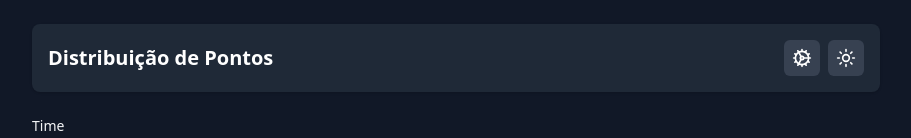
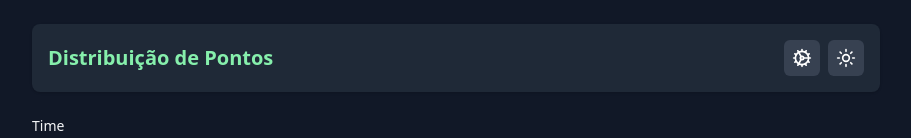
Before and after one commit to lucassverissimo-org/devscore-turbo, a React (Vite) app: page / in a window 1280 px wide. Shown: the top 138 px of the page, without its empty margins (184-1095 px from the left). Built offline with nearby package versions, Linux system fonts and the light colour scheme; no server answers; the database is empty.

Commit message:
cor do texto no cabeçalho

```diff
--- a/src/components/Header.tsx
+++ b/src/components/Header.tsx
@@ -12,7 +12,7 @@
 export default function Header({ theme, setTheme, setShowSettings }: HeaderProps) {
   return (
     <header className="flex items-center justify-between mb-6 p-4 rounded-lg bg-white dark:bg-gray-800 shadow">
-      <h1 className="text-xl font-bold text-gray-800 dark:text-white">
+      <h1 className="text-xl font-bold text-green-800 dark:text-green-300">
         Distribuição de Pontos
       </h1>
 
```
